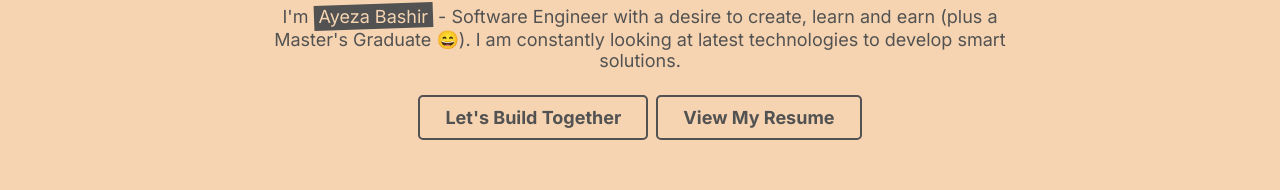
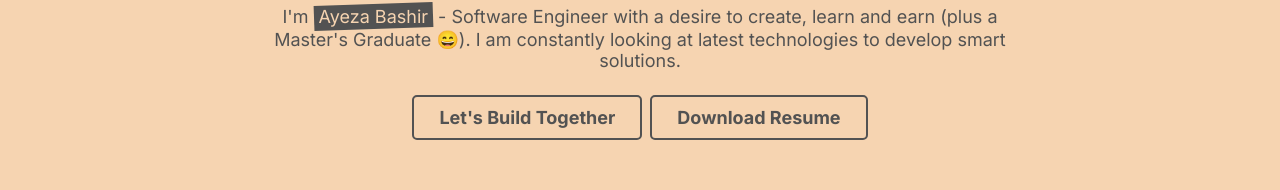
Before and after one commit to ayezabashir/My-Portfolio, a React (Vite) app: page / in a window 1280 px wide. Shown: the part 426-616 px from the top of the page. Built offline with nearby package versions, Linux system fonts and the light colour scheme.

Commit message:
updated resume

```diff
--- a/src/components/mainintro/Main.jsx
+++ b/src/components/mainintro/Main.jsx
@@ -6,7 +6,7 @@ const Main = () => {
                     <div className="main-body">
                         <div className="main-content">
                             <div className="main-title">
-                                 <h1>
+                                <h1>
                                     Building the <span className="highlight">Future</span>, One Line of Code at a Time
                                 </h1>
                             </div>
@@ -17,8 +17,8 @@ const Main = () => {
                                 <a href="#connect" className="connect">
                                     Let's Build Together
                                 </a>
-                                <a target="_blank" className="connect" rel="noreferrer" href="https://resume-rho-brown.vercel.app/">
-                                    View My Resume
+                                <a href="/images/Ayeza_Bashir_Resume.pdf" className="connect" download >
+                                    Download Resume
                                 </a>
                             </div>
                         </div>
```
Also changed, not shown: 1 other file (tests, documents, lock files or other folders).
